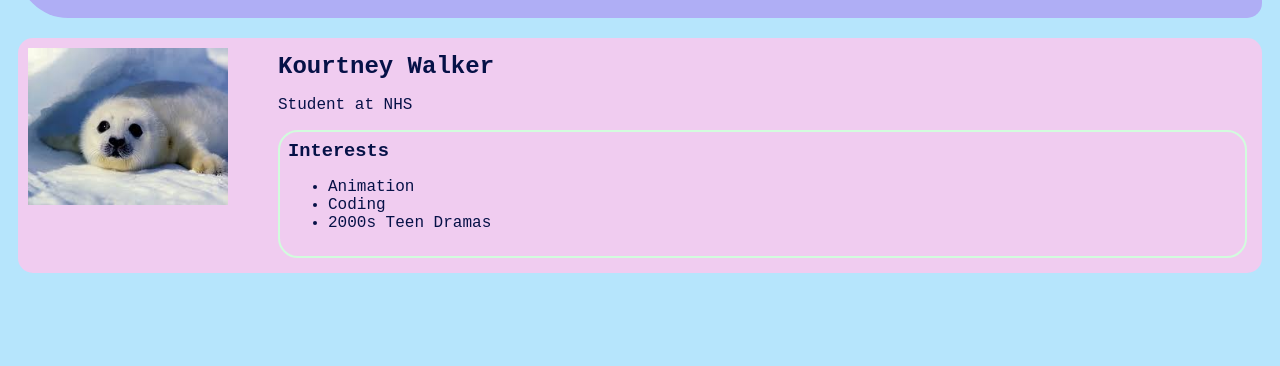
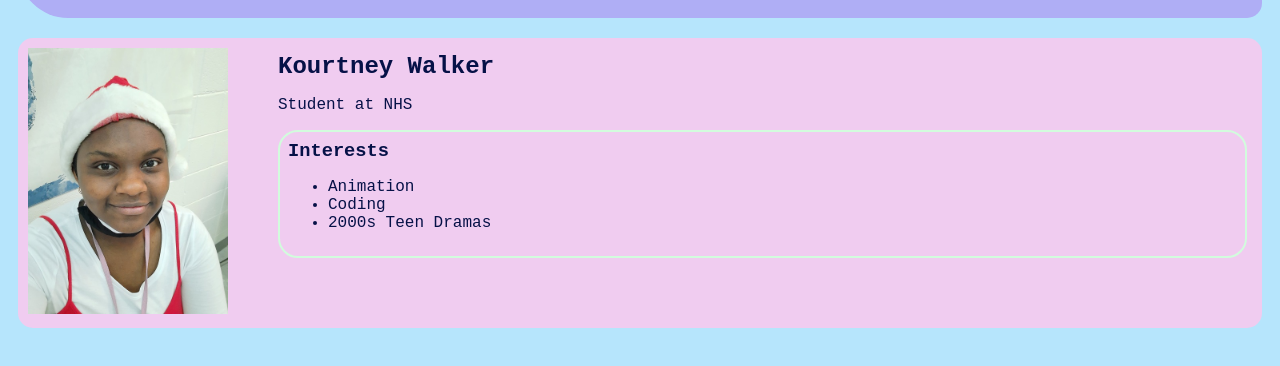
Before and after one commit to Kourtney-dip/Kourtney-dip.github.io, a plain HTML site: page index.html in a window 1280 px wide. Shown: the part 70-436 px from the top of the page. Drawn offline with Linux system fonts and the light colour scheme.

Commit message:
update picome.jpg

```diff
--- a/index.html
+++ b/index.html
@@ -93,7 +93,7 @@
             <main>
                 <!-- Sidebar section -->
                 <div class= "sidebar">
-                    <img class= "sidebar-img" src= "profilepic.jpg">
+                    <img class= "sidebar-img" src= "picome.jpg">
                 </div>
                     <!-- Content section -->
                     <div class= "content">
```
Also changed, not shown: portfolio.html (+1 -1 lines), picome.jpg (added).
